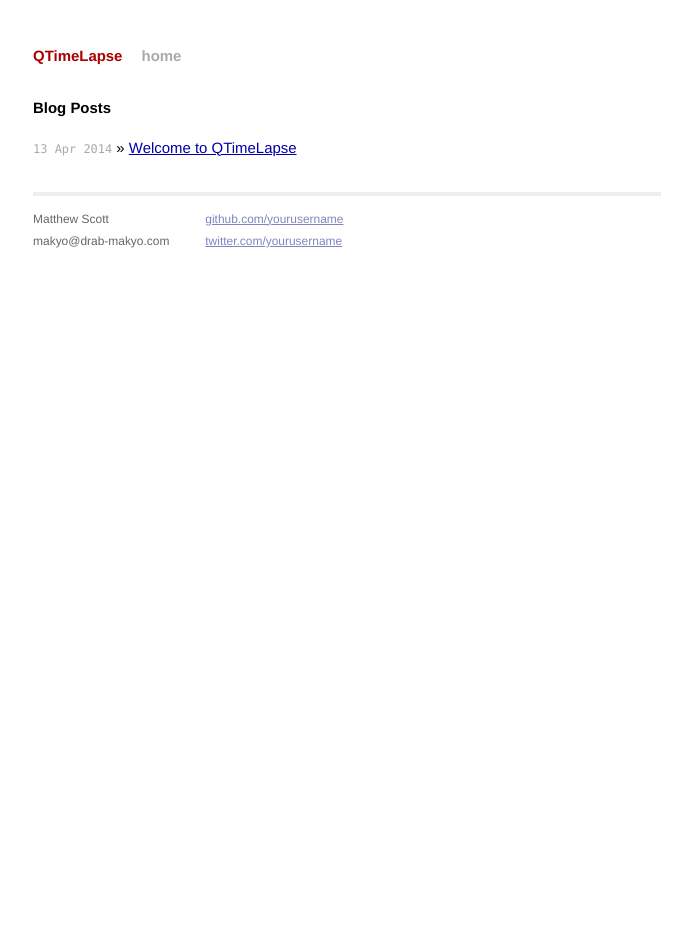
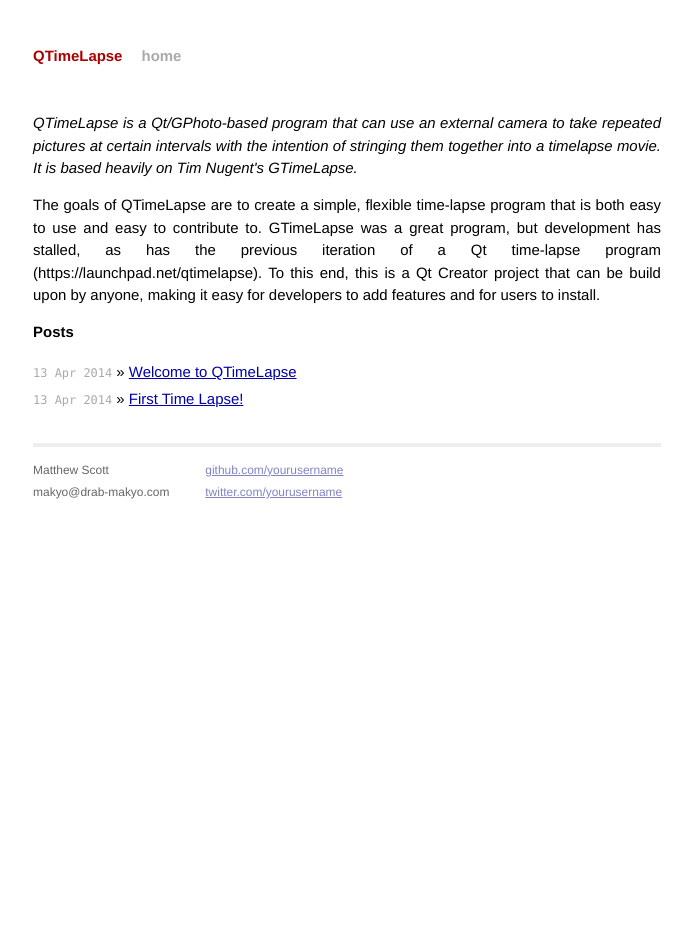
Before and after one commit to makyo/qtimelapse, a Jekyll site: the page built from index.html, in a window 1280 px wide. Shown: the whole page, without its empty margins (293-986 px from the left). Built offline with Jekyll 4.4.1, drawn with Linux system fonts in a browser that asks for light colours; Markdown is read by kramdown in place of the engine named in the settings.

Commit message:
Update; renamed old update; some about.

```diff
--- a/index.html
+++ b/index.html
@@ -4,7 +4,9 @@
 ---
 
 <div id="home">
-  <h1>Blog Posts</h1>
+    <p><em>QTimeLapse is a Qt/GPhoto-based program that can use an external camera to take repeated pictures at certain intervals with the intention of stringing them together into a timelapse movie. It is based heavily on Tim Nugent's GTimeLapse.</em></p>
+    <p>The goals of QTimeLapse are to create a simple, flexible time-lapse program that is both easy to use and easy to contribute to. GTimeLapse was a great program, but development has stalled, as has the previous iteration of a Qt time-lapse program (https://launchpad.net/qtimelapse). To this end, this is a Qt Creator project that can be build upon by anyone, making it easy for developers to add features and for users to install.</p>
+  <h1>Posts</h1>
   <ul class="posts">
     {% for post in site.posts %}
       <li><span>{{ post.date | date_to_string }}</span> &raquo; <a href="/qtimelapse/{{ post.url }}">{{ post.title }}</a></li>
```
Also changed, not shown: _posts/2014-04-13-first-timelapse.markdown (added, +13 -0 lines), _posts/2014-04-13-welcome-to-qtimelapse.markdown (renamed from _posts/2014-04-13-welcome-to-jekyll.markdown).
